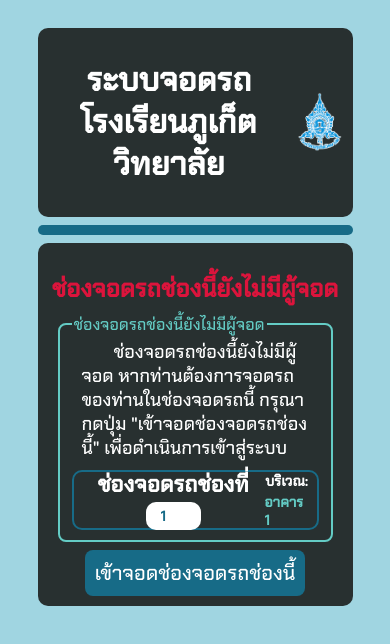
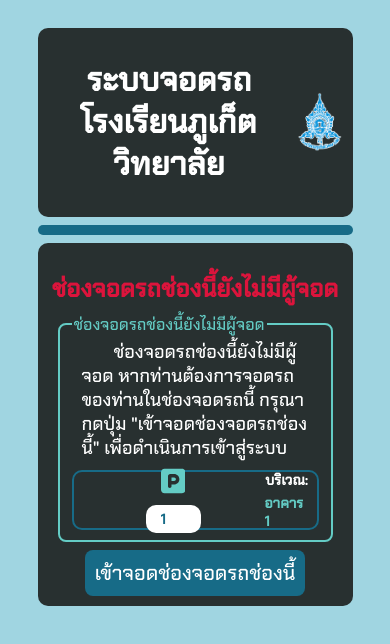
Before and after one commit to bencinn/School-Parking-Project, a SvelteKit app in the folder sveltekit/: page /logout/1 in a window 390 px wide. Shown: the top 644 px of the page. Built offline with nearby package versions, Linux system fonts and the light colour scheme; no server answers; the database is empty.

Commit message:
Added Slot Icons

```diff
--- a/sveltekit/src/routes/app.css
+++ b/sveltekit/src/routes/app.css
@@ -196,7 +196,7 @@
 		flex-direction: column;
 		justify-content: center;
 		align-items: center;
-		gap: 3px;
+		gap: 5px;
 		flex-wrap: wrap;
 	}
 
@@ -485,7 +485,6 @@
 	color: white;
 	padding: 8px;
 	border-radius: 10px;
-	/*display:none;*/
 }
 
 #announce h3 {
--- a/sveltekit/src/routes/logout/[slug]/+page.svelte
+++ b/sveltekit/src/routes/logout/[slug]/+page.svelte
@@ -57,8 +57,11 @@
 					/>
 				</div>
 				<div id="slotdisplay">
-					<h2 id="title2" style="font-size: 22px;">
-						ช่องจอดรถช่องที่ <input
+					<h2 id="title2" style="margin: 0; gap: 10px; font-size: 22px;">
+						<svg xmlns="http://www.w3.org/2000/svg" height="2em" viewBox="0 0 448 512" style="fill: var(--tri)">
+							<path d="M64 32C28.7 32 0 60.7 0 96V416c0 35.3 28.7 64 64 64H384c35.3 0 64-28.7 64-64V96c0-35.3-28.7-64-64-64H64zM192 256h48c17.7 0 32-14.3 32-32s-14.3-32-32-32H192v64zm48 64H192v32c0 17.7-14.3 32-32 32s-32-14.3-32-32V288 168c0-22.1 17.9-40 40-40h72c53 0 96 43 96 96s-43 96-96 96z"/>
+						</svg>
+						<input
 							type="text"
 							name="whereis"
 							readonly
@@ -97,8 +100,11 @@
 			กรุณากดปุ่ม "เข้าจอดช่องจอดรถช่องนี้" เพื่อดำเนินการเข้าสู่ระบบ
 		</p>
 		<div id="slotdisplay">
-			<h2 id="title2" style="font-size: 22px;">
-				ช่องจอดรถช่องที่ <input
+			<h2 id="title2" style="margin: 0; gap: 10px;">
+				<svg xmlns="http://www.w3.org/2000/svg" height="2em" viewBox="0 0 448 512" style="fill: var(--tri)">
+					<path d="M64 32C28.7 32 0 60.7 0 96V416c0 35.3 28.7 64 64 64H384c35.3 0 64-28.7 64-64V96c0-35.3-28.7-64-64-64H64zM192 256h48c17.7 0 32-14.3 32-32s-14.3-32-32-32H192v64zm48 64H192v32c0 17.7-14.3 32-32 32s-32-14.3-32-32V288 168c0-22.1 17.9-40 40-40h72c53 0 96 43 96 96s-43 96-96 96z"/>
+				</svg>
+				<input
 					type="text"
 					name="whereis"
 					readonly
```
Also changed, not shown: sveltekit/src/routes/parking/[slug]/+page.svelte (+10 -4 lines).
